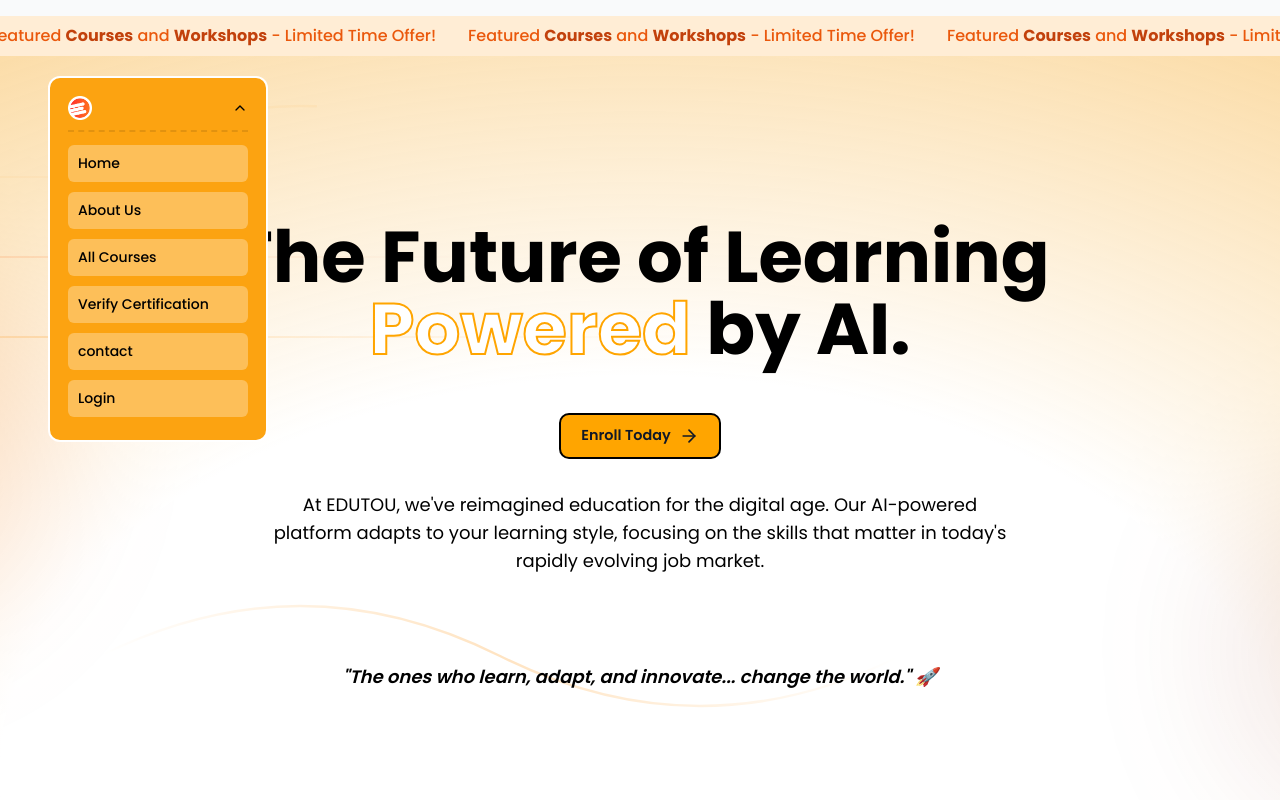
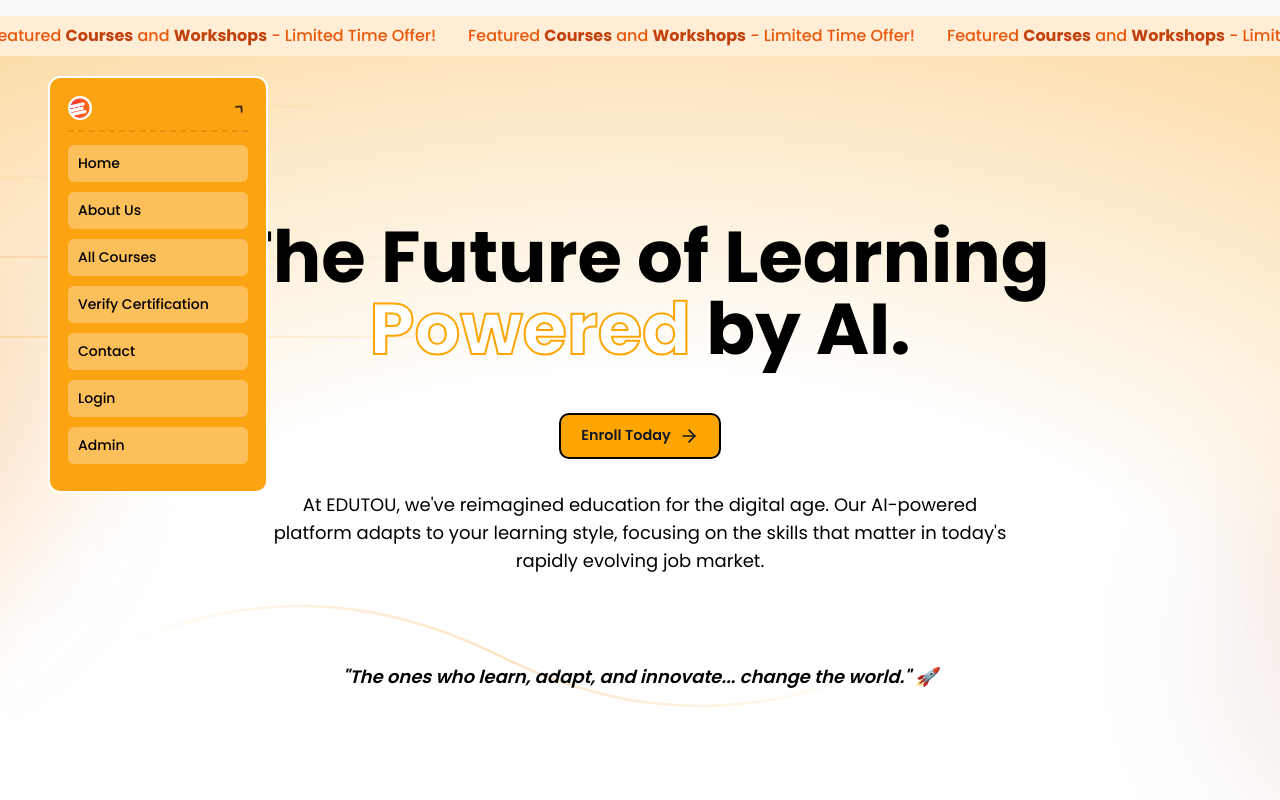
Before and after one commit to dwva/edutounew, a React (Vite) app: page / in a window 1280 px wide. Both pictures are taken after a click on the element 98 px from the left and 96 px from the top of the page. Shown: the top 800 px of the page. Built offline with nearby package versions, Linux system fonts and the light colour scheme.

Commit message:
Navbar bug and add one more section fixed

```diff
--- a/src/components/Navbar.tsx
+++ b/src/components/Navbar.tsx
@@ -36,11 +36,9 @@ const Navbar = () => {
       const currentScrollY = window.scrollY;
 
       if (currentScrollY > lastScrollY && currentScrollY > 100) {
-        // Scrolling down and past 100px - hide navbar
-        setIsVisible(false);
+        setIsVisible(false); // hide navbar when scrolling down
       } else if (currentScrollY < lastScrollY || currentScrollY <= 50) {
-        // Scrolling up or at top - show navbar
-        setIsVisible(true);
+        setIsVisible(true); // show when scrolling up
       }
 
       setLastScrollY(currentScrollY);
@@ -55,18 +53,19 @@ const Navbar = () => {
     };
   }, [lastScrollY]);
 
+  // ✅ Updated nav items
   const navItems = [
     { name: 'Home', path: '/' },
     { name: 'About Us', path: '/about' },
     { name: 'All Courses', path: '/PROJECTS' },
-    { name: ' Verify Certification', path: '/certifications' },
-    { name: 'contact', path: '/Contact' },
-    { name: 'Login', path: '/admin' }
+    { name: 'Verify Certification', path: '/certifications' },
+    { name: 'Contact', path: '/Contact' },
+    { name: 'Login', path: '/admin' },
+     { name: 'Admin', path: '' },
   ];
 
   const toggleMobileMenu = () => {
     setMobileMenuOpen(!mobileMenuOpen);
-    // Close the logo expansion if opening mobile menu
     if (!mobileMenuOpen) {
       setExpanded(false);
     }
@@ -78,10 +77,15 @@ const Navbar = () => {
     }
   };
 
+  // Calculate heights for smooth animation
+  const collapsedHeight = 40; // Height when collapsed
+  const expandedHeight = 40 + 20 + (navItems.length * 51); // Header + padding + (items * item height with margins)
+
   return (
     <StyledNav $isVisible={isVisible}>
       <nav className={`fixed top-10 left-0 w-full px-4 md:px-4 z-50 flex items-start justify-between ${isMobile ? 'py-2' : 'py-3'}`}>
-        {/* Mobile Menu Button - Only shows on mobile */}
+
+        {/* Mobile Menu Button */}
         {isMobile && (
           <MobileMenuButton
             onClick={toggleMobileMenu}
@@ -92,14 +96,13 @@ const Navbar = () => {
           </MobileMenuButton>
         )}
 
-        {/* Logo Container - Different styling for mobile */}
+        {/* Desktop Logo & Dropdown */}
         {!isMobile ? (
-          // Desktop Logo Container
           <LogoContainer
             initial={false}
             animate={{
-              width: expanded ? 220 : 100,
-              height: expanded ? 'auto' : 40,
+              width: expanded ? 220 : 90,
+              height: expanded ? expandedHeight : collapsedHeight,
               borderRadius: expanded ? 12 : 8,
               marginLeft: '2rem',
               marginTop: '0.5rem',
@@ -107,53 +110,51 @@ const Navbar = () => {
             transition={{
               type: 'spring',
               stiffness: 300,
-              damping: 25,
+              damping: 35,
               bounce: 0.2
             }}
             expanded={expanded}
             $isMobile={isMobile}
           >
-            {/* Clickable Logo Header */}
-            <LogoHeader
-              onClick={toggleExpanded}
-              expanded={expanded}
-            >
-              {/* Logo image instead of text */}
+            <LogoHeader onClick={toggleExpanded} expanded={expanded}>
               <LogoImage src={logo} alt="Edutou Logo" />
               <motion.div
-                animate={{ rotate: expanded ? 180 : 0 }}
+                animate={{ rotate: expanded ? 220 : 0 }}
                 transition={{ duration: 0.3 }}
               >
                 <ChevronDown size={16} />
               </motion.div>
             </LogoHeader>
 
-            {/* Expanded Content - Desktop */}
-            <AnimatePresence>
+            {/* Expanded Nav Content */}
+            <AnimatePresence initial={false}>
               {expanded && (
                 <NavContent
-                  initial={{ opacity: 0, height: 0 }}
+                  key="nav-content"
+                  initial={{ opacity: 0 }}
                   animate={{
                     opacity: 1,
-                    height: 'auto',
                     transition: {
-                      staggerChildren: 0.1,
+                      duration: 0.4,
+                      ease: "easeInOut",
+                      staggerChildren: 0.08,
                       when: "beforeChildren"
-                    }
+                    },
                   }}
-                  exit={{ opacity: 0, height: 0 }}
+                  exit={{
+                    opacity: 0,
+                    transition: { duration: 0.3, ease: "easeInOut" },
+                  }}
                 >
                   {navItems.map((item) => (
                     <NavItem
                       key={item.name}
                       initial={{ opacity: 0, x: -20 }}
                       animate={{ opacity: 1, x: 0 }}
+                      exit={{ opacity: 0, x: -20 }}
                       transition={{ duration: 0.3 }}
                     >
-                      <NavLink
-                        to={item.path}
-                        onClick={() => setExpanded(false)}
-                      >
+                      <NavLink to={item.path} onClick={() => setExpanded(false)}>
                         {item.name}
                       </NavLink>
                     </NavItem>
@@ -163,15 +164,16 @@ const Navbar = () => {
             </AnimatePresence>
           </LogoContainer>
         ) : (
-          // Mobile Logo - Simple logo without container
           <MobileLogoContainer>
-
+            <LogoImage src={logo} alt="Edutou Logo" />
           </MobileLogoContainer>
         )}
 
         {/* Mobile Menu Content */}
+        <AnimatePresence>
           {isMobile && mobileMenuOpen && (
             <MobileMenu
+              key="mobile-menu"
               initial={{ opacity: 0, y: -20 }}
               animate={{ opacity: 1, y: 0 }}
               exit={{ opacity: 0, y: -20 }}
@@ -179,16 +181,14 @@ const Navbar = () => {
             >
               {navItems.map((item) => (
                 <MobileNavItem key={item.name}>
-                <MobileNavLink
-                  to={item.path}
-                  onClick={toggleMobileMenu}
-                >
+                  <MobileNavLink to={item.path} onClick={toggleMobileMenu}>
                     {item.name}
                   </MobileNavLink>
                 </MobileNavItem>
               ))}
             </MobileMenu>
           )}
+        </AnimatePresence>
       </nav>
     </StyledNav>
   );
@@ -197,7 +197,7 @@ const Navbar = () => {
 // Styled Components
 const StyledNav = styled.div<{ $isVisible: boolean }>`
   position: relative;
-  z-index: 1000;
+  z-index: 100;
   transform: translateY(${props => props.$isVisible ? '0' : '-100%'});
   transition: transform 0.3s ease-in-out;
   margin-top: 1rem;
@@ -213,7 +213,6 @@ const LogoContainer = styled(motion.div)<LogoContainerProps>`
   box-shadow: 0 0 0 0 rgba(0,0,0,0);
   display: flex;
   flex-direction: column;
-  min-height: ${props => props.expanded ? '250px' : 'auto'};
   z-index: 1001;
   cursor: pointer;
 
```
Lines whose indentation alone changed are shown as unchanged.
